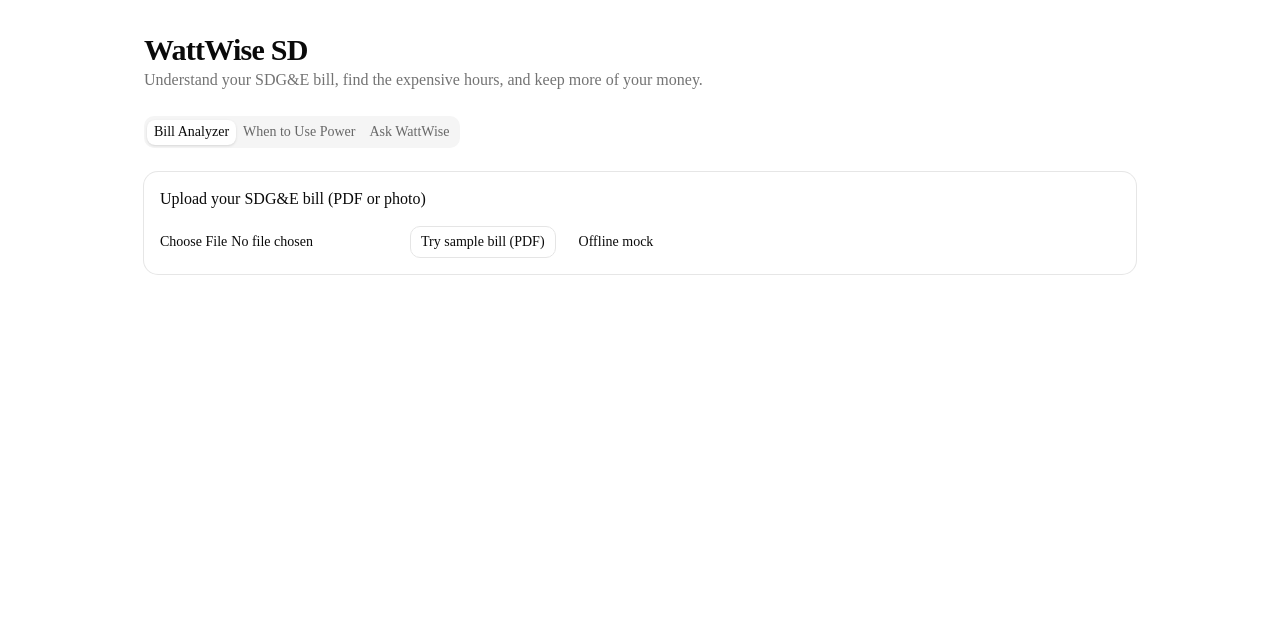
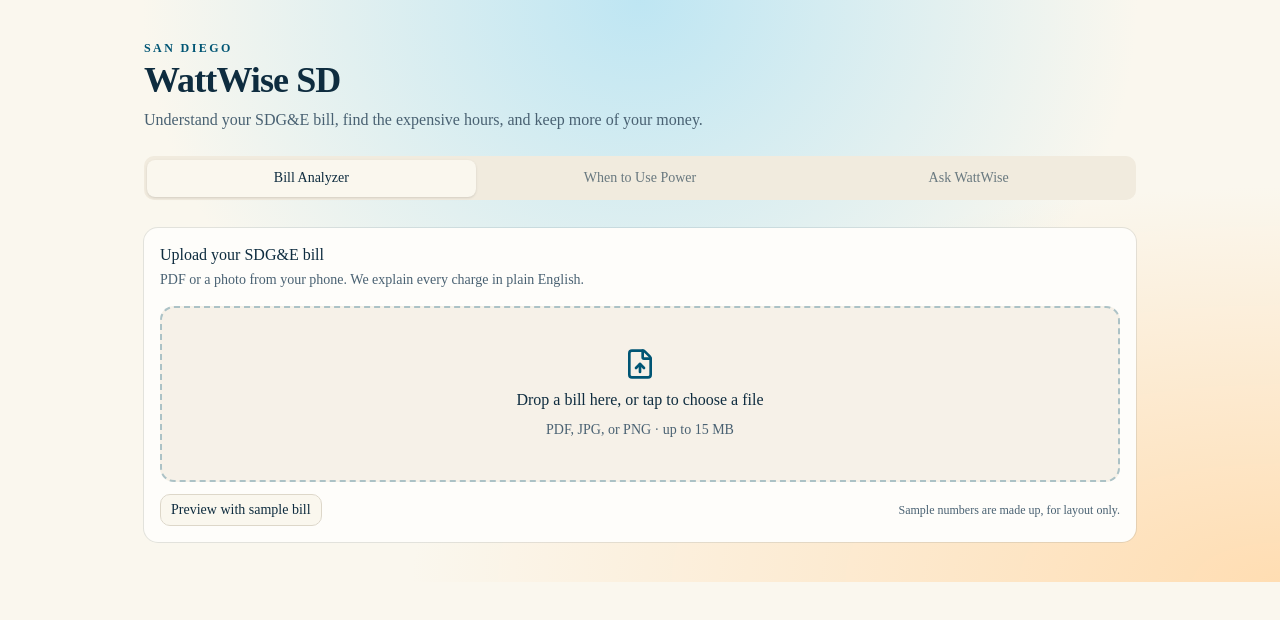
Before and after one commit to sharonkodali/wattwise-sd, a Next.js app: page / in a window 1280 px wide. Shown: the top 620 px of the page. Built offline with nearby package versions, Linux system fonts and the light colour scheme.

Commit message:
Adding UI changes

```diff
--- a/app/globals.css
+++ b/app/globals.css
@@ -49,29 +49,30 @@
 }
 
 :root {
-  --background: oklch(1 0 0);
-  --foreground: oklch(0.145 0 0);
-  --card: oklch(1 0 0);
-  --card-foreground: oklch(0.145 0 0);
-  --popover: oklch(1 0 0);
-  --popover-foreground: oklch(0.145 0 0);
-  --primary: oklch(0.205 0 0);
-  --primary-foreground: oklch(0.985 0 0);
-  --secondary: oklch(0.97 0 0);
-  --secondary-foreground: oklch(0.205 0 0);
-  --muted: oklch(0.97 0 0);
-  --muted-foreground: oklch(0.556 0 0);
-  --accent: oklch(0.97 0 0);
-  --accent-foreground: oklch(0.205 0 0);
+  /* Sand, Pacific navy, and sunset — San Diego, not generic gray. */
+  --background: oklch(0.975 0.012 90);
+  --foreground: oklch(0.28 0.05 240);
+  --card: oklch(0.995 0.004 90);
+  --card-foreground: oklch(0.28 0.05 240);
+  --popover: oklch(0.995 0.004 90);
+  --popover-foreground: oklch(0.28 0.05 240);
+  --primary: oklch(0.42 0.09 230);
+  --primary-foreground: oklch(0.985 0.01 90);
+  --secondary: oklch(0.94 0.02 85);
+  --secondary-foreground: oklch(0.32 0.05 240);
+  --muted: oklch(0.94 0.018 85);
+  --muted-foreground: oklch(0.48 0.04 240);
+  --accent: oklch(0.78 0.12 65);
+  --accent-foreground: oklch(0.28 0.06 50);
   --destructive: oklch(0.577 0.245 27.325);
-  --border: oklch(0.922 0 0);
-  --input: oklch(0.922 0 0);
-  --ring: oklch(0.708 0 0);
-  --chart-1: oklch(0.87 0 0);
-  --chart-2: oklch(0.556 0 0);
-  --chart-3: oklch(0.439 0 0);
-  --chart-4: oklch(0.371 0 0);
-  --chart-5: oklch(0.269 0 0);
+  --border: oklch(0.88 0.02 85);
+  --input: oklch(0.88 0.02 85);
+  --ring: oklch(0.55 0.09 220);
+  --chart-1: oklch(0.64 0.17 38);
+  --chart-2: oklch(0.52 0.1 220);
+  --chart-3: oklch(0.78 0.13 85);
+  --chart-4: oklch(0.58 0.1 160);
+  --chart-5: oklch(0.4 0.08 250);
   --radius: 0.625rem;
   --sidebar: oklch(0.985 0 0);
   --sidebar-foreground: oklch(0.145 0 0);
--- a/app/page.tsx
+++ b/app/page.tsx
@@ -6,23 +6,41 @@ import { AskWattWise } from "@/components/AskWattWise";
 
 export default function Home() {
   return (
-    <main className="mx-auto w-full max-w-5xl px-4 py-8">
+    <div className="min-h-full bg-[radial-gradient(ellipse_at_top,oklch(0.9_0.045_220),transparent_55%),radial-gradient(ellipse_at_bottom_right,oklch(0.92_0.07_70),transparent_48%)]">
+      <main className="mx-auto w-full max-w-5xl px-4 py-6 sm:py-10">
         <header className="mb-6">
-        <h1 className="text-3xl font-bold tracking-tight">WattWise SD</h1>
-        <p className="text-muted-foreground">
+          <p className="text-xs font-semibold tracking-[0.2em] text-primary uppercase">San Diego</p>
+          <h1 className="mt-1 text-3xl font-bold tracking-tight text-foreground sm:text-4xl">WattWise SD</h1>
+          <p className="mt-2 max-w-xl text-base text-muted-foreground">
             Understand your SDG&amp;E bill, find the expensive hours, and keep more of your money.
           </p>
         </header>
-      <Tabs defaultValue="bill">
-        <TabsList>
-          <TabsTrigger value="bill">Bill Analyzer</TabsTrigger>
-          <TabsTrigger value="when">When to Use Power</TabsTrigger>
-          <TabsTrigger value="ask">Ask WattWise</TabsTrigger>
+        <Tabs defaultValue="bill" className="gap-4">
+          <TabsList className="grid h-11! w-full grid-cols-3">
+            <TabsTrigger value="bill" className="px-1 text-xs sm:text-sm">
+              <span className="sm:hidden">Bill</span>
+              <span className="hidden sm:inline">Bill Analyzer</span>
+            </TabsTrigger>
+            <TabsTrigger value="when" className="px-1 text-xs sm:text-sm">
+              <span className="sm:hidden">Hours</span>
+              <span className="hidden sm:inline">When to Use Power</span>
+            </TabsTrigger>
+            <TabsTrigger value="ask" className="px-1 text-xs sm:text-sm">
+              <span className="sm:hidden">Ask</span>
+              <span className="hidden sm:inline">Ask WattWise</span>
+            </TabsTrigger>
           </TabsList>
-        <TabsContent value="bill"><BillAnalyzer /></TabsContent>
-        <TabsContent value="when"><WhenToUsePower /></TabsContent>
-        <TabsContent value="ask"><AskWattWise /></TabsContent>
+          <TabsContent value="bill">
+            <BillAnalyzer />
+          </TabsContent>
+          <TabsContent value="when">
+            <WhenToUsePower />
+          </TabsContent>
+          <TabsContent value="ask">
+            <AskWattWise />
+          </TabsContent>
         </Tabs>
       </main>
+    </div>
   );
 }
--- a/components/BillAnalyzer.tsx
+++ b/components/BillAnalyzer.tsx
@@ -1,102 +1,145 @@
 "use client";
 // Tab 1: Bill Analyzer (MAIN feature). OWNER: Person 2 (UI) + Person 1 (API).
-// TODO(P2): drag-and-drop, kWh-by-period donut chart, nicer ChargeCards, mobile layout.
 import { useState } from "react";
-import { Button } from "@/components/ui/button";
-import { Card, CardContent, CardHeader, CardTitle } from "@/components/ui/card";
-import { Badge } from "@/components/ui/badge";
+import { Lightbulb } from "lucide-react";
+import { Card, CardContent } from "@/components/ui/card";
+import { BillUpload } from "@/components/BillUpload";
+import { ChargeCard, formatUsd } from "@/components/ChargeCard";
+import { KwhDonut } from "@/components/KwhDonut";
+import { LanguageSelect, type Language } from "@/components/LanguageSelect";
 import type { BillAnalysis } from "@/lib/schemas";
 import { mockBill } from "@/lib/mock-bill";
 
-import { SUPPORTED_LANGUAGES as LANGUAGES } from "@/lib/schemas";
+const ALLOWED = ["application/pdf", "image/png", "image/jpeg", "image/webp", "image/heic"];
 
 export function BillAnalyzer() {
   const [original, setOriginal] = useState<BillAnalysis | null>(null);
   const [bill, setBill] = useState<BillAnalysis | null>(null);
+  const [language, setLanguage] = useState<Language>("English");
   const [loading, setLoading] = useState<string | null>(null);
   const [error, setError] = useState<string | null>(null);
 
+  function showSample() {
+    setOriginal(mockBill);
+    setBill(mockBill);
+    setLanguage("English");
+    setError(null);
+  }
+
   async function upload(file: File) {
-    setLoading("Reading your bill..."); setError(null);
+    if (!ALLOWED.includes(file.type) && !file.name.toLowerCase().endsWith(".pdf")) {
+      setError("Use a PDF or a photo (JPG, PNG, WEBP, or HEIC).");
+      return;
+    }
+    if (file.size > 15 * 1024 * 1024) {
+      setError("That file is over 15 MB. Try a smaller photo or PDF.");
+      return;
+    }
+    setLoading("Reading your bill...");
+    setError(null);
     try {
       const body = new FormData();
       body.append("file", file);
       const res = await fetch("/api/analyze-bill", { method: "POST", body });
       const data = await res.json();
-      if (!res.ok) throw new Error(data.error);
-      setOriginal(data); setBill(data);
-    } catch (e) { setError(e instanceof Error ? e.message : "Something went wrong"); }
-    finally { setLoading(null); }
+      if (!res.ok) throw new Error(data.error ?? "Could not read that bill.");
+      setOriginal(data);
+      setBill(data);
+      setLanguage("English");
+    } catch (e) {
+      setError(e instanceof Error ? e.message : "Something went wrong");
+    } finally {
+      setLoading(null);
+    }
   }
 
-  async function translate(language: string) {
+  async function translate(next: Language) {
     if (!original) return;
-    if (language === "English") return setBill(original);
-    setLoading(`Translating to ${language}...`); setError(null);
+    setLanguage(next);
+    if (next === "English") {
+      setBill(original);
+      return;
+    }
+    setLoading(`Translating to ${next}...`);
+    setError(null);
     try {
       const res = await fetch("/api/translate", {
-        method: "POST", headers: { "Content-Type": "application/json" },
-        body: JSON.stringify({ analysis: original, language }),
+        method: "POST",
+        headers: { "Content-Type": "application/json" },
+        body: JSON.stringify({ analysis: original, language: next }),
       });
       const data = await res.json();
-      if (!res.ok) throw new Error(data.error);
+      if (!res.ok) throw new Error(data.error ?? "Translation failed");
       setBill(data);
-    } catch (e) { setError(e instanceof Error ? e.message : "Translation failed"); }
-    finally { setLoading(null); }
+    } catch (e) {
+      setLanguage("English");
+      setBill(original);
+      setError(e instanceof Error ? e.message : "Translation failed");
+    } finally {
+      setLoading(null);
+    }
   }
 
+  const provider =
+    bill?.provider === "SDCP" ? "San Diego Community Power" : "SDG&E";
+
   return (
-    <div className="space-y-4 pt-4">
-      <Card>
-        <CardHeader><CardTitle>Upload your SDG&amp;E bill (PDF or photo)</CardTitle></CardHeader>
-        <CardContent className="flex flex-wrap items-center gap-3">
-          <input type="file" accept="application/pdf,image/*" onChange={(e) => e.target.files?.[0] && upload(e.target.files[0])} />
-          <Button
-            variant="outline"
-            disabled={!!loading}
-            onClick={async () => {
-              const blob = await (await fetch("/sample-bill.pdf")).blob();
-              upload(new File([blob], "sample-bill.pdf", { type: "application/pdf" }));
-            }}
-          >
-            Try sample bill (PDF)
-          </Button>
-          <Button variant="ghost" onClick={() => { setOriginal(mockBill); setBill(mockBill); }}>Offline mock</Button>
-          {original && (
-            <select className="rounded-md border px-2 py-1" onChange={(e) => translate(e.target.value)} defaultValue="English">
-              {LANGUAGES.map((l) => <option key={l}>{l}</option>)}
-            </select>
-          )}
-          {loading && <span className="text-sm text-muted-foreground">{loading}</span>}
-          {error && <span className="text-sm text-red-600">{error}</span>}
-        </CardContent>
-      </Card>
+    <div className="space-y-4 pt-3">
+      <BillUpload loading={loading} error={error} onFile={upload} onSample={showSample} />
 
       {bill && (
-        <>
-          <Card>
-            <CardContent className="pt-6">
-              <p className="text-sm text-muted-foreground">{bill.billingPeriod} · {bill.ratePlan} · {bill.provider === "SDCP" ? "San Diego Community Power" : "SDG&E"}</p>
-              <p className="text-4xl font-bold">${bill.totalDue.toFixed(2)}</p>
-              <p className="mt-2">{bill.summary}</p>
-              <p className="mt-2 font-medium">Top tip: {bill.topSavingTip}</p>
-            </CardContent>
-          </Card>
+        <div className="space-y-4" dir={language === "Arabic" ? "rtl" : "ltr"}>
+          <div className="flex flex-col gap-2 sm:flex-row sm:items-center sm:justify-between">
+            <p className="text-sm text-muted-foreground">
+              Translate the words. Dollar amounts and kWh stay the same.
+            </p>
+            <LanguageSelect value={language} disabled={loading !== null} onChange={translate} />
+          </div>
+
+          <div className="grid gap-4 lg:grid-cols-[1.15fr_0.85fr]">
+            <Card className="bg-gradient-to-br from-primary to-[oklch(0.34_0.07_230)] text-primary-foreground">
+              <CardContent className="flex h-full flex-col justify-center gap-2 py-2">
+                <p className="text-sm text-primary-foreground/80">Total due</p>
+                <p dir="ltr" className="text-5xl font-bold tracking-tight tabular-nums sm:text-6xl">
+                  {formatUsd(bill.totalDue)}
+                </p>
+                <p className="text-sm text-primary-foreground/85">
+                  {bill.billingPeriod} · {bill.ratePlan} · {provider}
+                </p>
+              </CardContent>
+            </Card>
+            <Card>
+              <CardContent>
+                <p className="mb-1 text-sm font-medium">kWh by time of day</p>
+                <KwhDonut kwhByPeriod={bill.kwhByPeriod} />
+              </CardContent>
+            </Card>
+          </div>
+
+          <div className="grid gap-3 sm:grid-cols-2">
+            <Card>
+              <CardContent>
+                <p className="text-sm font-medium text-muted-foreground">Summary</p>
+                <p className="mt-1 text-base leading-relaxed">{bill.summary}</p>
+              </CardContent>
+            </Card>
+            <Card className="border-accent/60 bg-accent/25">
+              <CardContent>
+                <p className="flex items-center gap-1.5 text-sm font-medium">
+                  <Lightbulb className="size-4" aria-hidden />
+                  Top tip
+                </p>
+                <p className="mt-1 text-base leading-relaxed">{bill.topSavingTip}</p>
+              </CardContent>
+            </Card>
+          </div>
+
           <div className="grid gap-3 sm:grid-cols-2">
             {bill.lineItems.map((item, i) => (
-              <Card key={i}>
-                <CardHeader className="flex flex-row items-center justify-between">
-                  <CardTitle className="text-base">{item.name}</CardTitle>
-                  <span className={item.amount < 0 ? "text-green-600" : ""}>${item.amount.toFixed(2)}</span>
-                </CardHeader>
-                <CardContent>
-                  <Badge variant="secondary" className="mb-2">{item.category.replace("_", " & ")}</Badge>
-                  <p className="text-sm">{item.plainEnglish}</p>
-                </CardContent>
-              </Card>
+              <ChargeCard key={`${item.name}-${i}`} item={item} />
             ))}
           </div>
-        </>
+        </div>
       )}
     </div>
   );
--- /dev/null
+++ b/components/BillUpload.tsx
@@ -0,0 +1,89 @@
+"use client";
+
+import { useRef, useState } from "react";
+import { FileUp, Loader2 } from "lucide-react";
+import { Button } from "@/components/ui/button";
+import { Card, CardContent, CardDescription, CardHeader, CardTitle } from "@/components/ui/card";
+
+const ACCEPT = "application/pdf,image/png,image/jpeg,image/webp,image/heic";
+
+type BillUploadProps = {
+  loading: string | null;
+  error: string | null;
+  onFile: (file: File) => void;
+  onSample: () => void;
+};
+
+export function BillUpload({ loading, error, onFile, onSample }: BillUploadProps) {
+  const inputRef = useRef<HTMLInputElement>(null);
+  const [dragging, setDragging] = useState(false);
+  const busy = loading !== null;
+
+  function take(file: File | undefined) {
+    if (file) onFile(file);
+  }
+
+  return (
+    <Card>
+      <CardHeader>
+        <CardTitle>Upload your SDG&amp;E bill</CardTitle>
+        <CardDescription>PDF or a photo from your phone. We explain every charge in plain English.</CardDescription>
+      </CardHeader>
+      <CardContent className="space-y-3">
+        <button
+          type="button"
+          disabled={busy}
+          onClick={() => inputRef.current?.click()}
+          onDragEnter={(e) => {
+            e.preventDefault();
+            setDragging(true);
+          }}
+          onDragOver={(e) => {
+            e.preventDefault();
+            setDragging(true);
+          }}
+          onDragLeave={() => setDragging(false)}
+          onDrop={(e) => {
+            e.preventDefault();
+            setDragging(false);
+            take(e.dataTransfer.files?.[0]);
+          }}
+          className={`flex w-full flex-col items-center justify-center gap-2 rounded-xl border-2 border-dashed px-4 py-10 text-center transition-colors disabled:opacity-60 ${
+            dragging ? "border-primary bg-primary/10" : "border-primary/30 bg-secondary/60 hover:border-primary/60"
+          }`}
+        >
+          {busy ? (
+            <Loader2 className="size-8 animate-spin text-primary" aria-hidden />
+          ) : (
+            <FileUp className="size-8 text-primary" aria-hidden />
+          )}
+          <span className="text-base font-medium text-foreground">
+            {busy ? loading : "Drop a bill here, or tap to choose a file"}
+          </span>
+          <span className="text-sm text-muted-foreground">PDF, JPG, or PNG · up to 15 MB</span>
+        </button>
+        <input
+          ref={inputRef}
+          type="file"
+          accept={ACCEPT}
+          className="sr-only"
+          onChange={(e) => {
+            take(e.target.files?.[0]);
+            e.target.value = "";
+          }}
+        />
+        <div className="flex flex-col gap-2 sm:flex-row sm:items-center sm:justify-between">
+          <Button type="button" variant="outline" disabled={busy} onClick={onSample} className="w-full sm:w-auto">
+            Preview with sample bill
+          </Button>
+          <p className="text-xs text-muted-foreground">Sample numbers are made up, for layout only.</p>
+        </div>
+        {error && (
+          <p role="alert" className="rounded-lg bg-destructive/10 px-3 py-2 text-sm text-destructive">
+            {error}
+          </p>
+        )}
+      </CardContent>
+    </Card>
+  );
+}
--- /dev/null
+++ b/components/ChargeCard.tsx
@@ -0,0 +1,34 @@
+import { Badge } from "@/components/ui/badge";
+import { Card, CardContent, CardHeader, CardTitle } from "@/components/ui/card";
+import type { LineItem } from "@/lib/schemas";
+
+const CATEGORY_LABEL: Record<LineItem["category"], string> = {
+  delivery: "Delivery",
+  generation: "Generation",
+  fees_taxes: "Fees & taxes",
+  credit: "Credit",
+  gas: "Gas",
+  other: "Other",
+};
+
+export function formatUsd(amount: number) {
+  return amount.toLocaleString("en-US", { style: "currency", currency: "USD" });
+}
+
+export function ChargeCard({ item }: { item: LineItem }) {
+  const credit = item.amount < 0;
+  return (
+    <Card>
+      <CardHeader className="flex flex-row items-start justify-between gap-3">
+        <CardTitle className="text-base leading-snug">{item.name}</CardTitle>
+        <span dir="ltr" className={`shrink-0 text-base font-semibold tabular-nums ${credit ? "text-emerald-700" : ""}`}>
+          {formatUsd(item.amount)}
+        </span>
+      </CardHeader>
+      <CardContent className="space-y-2">
+        <Badge variant="secondary">{CATEGORY_LABEL[item.category]}</Badge>
+        <p className="text-sm leading-relaxed text-foreground/90">{item.plainEnglish}</p>
+      </CardContent>
+    </Card>
+  );
+}
--- /dev/null
+++ b/components/KwhDonut.tsx
@@ -0,0 +1,48 @@
+"use client";
+
+import { Cell, Pie, PieChart } from "recharts";
+import {
+  ChartContainer,
+  ChartLegend,
+  ChartLegendContent,
+  ChartTooltip,
+  ChartTooltipContent,
+  type ChartConfig,
+} from "@/components/ui/chart";
+import type { BillAnalysis } from "@/lib/schemas";
+
+const config = {
+  kwh: { label: "kWh" },
+  onPeak: { label: "On-peak 4–9 PM", color: "var(--chart-1)" },
+  offPeak: { label: "Off-peak", color: "var(--chart-2)" },
+  superOffPeak: { label: "Super off-peak", color: "var(--chart-3)" },
+} satisfies ChartConfig;
+
+export function KwhDonut({ kwhByPeriod }: { kwhByPeriod: BillAnalysis["kwhByPeriod"] }) {
+  const data = [
+    { period: "onPeak", kwh: kwhByPeriod.onPeak, fill: "var(--color-onPeak)" },
+    { period: "offPeak", kwh: kwhByPeriod.offPeak, fill: "var(--color-offPeak)" },
+    { period: "superOffPeak", kwh: kwhByPeriod.superOffPeak, fill: "var(--color-superOffPeak)" },
+  ];
+  const total = kwhByPeriod.onPeak + kwhByPeriod.offPeak + kwhByPeriod.superOffPeak;
+
+  return (
+    <div className="relative">
+      <ChartContainer config={config} className="mx-auto aspect-square h-64 w-full max-w-sm">
+        <PieChart>
+          <ChartTooltip content={<ChartTooltipContent nameKey="period" hideLabel />} />
+          <Pie data={data} dataKey="kwh" nameKey="period" innerRadius={62} outerRadius={88} strokeWidth={2} paddingAngle={2}>
+            {data.map((slice) => (
+              <Cell key={slice.period} fill={slice.fill} />
+            ))}
+          </Pie>
+          <ChartLegend content={<ChartLegendContent nameKey="period" className="flex-wrap" />} />
+        </PieChart>
+      </ChartContainer>
+      <div className="pointer-events-none absolute inset-x-0 top-[38%] flex -translate-y-1/2 flex-col items-center">
+        <span className="text-2xl font-bold tabular-nums">{total.toLocaleString("en-US")}</span>
+        <span className="text-xs text-muted-foreground">kWh</span>
+      </div>
+    </div>
+  );
+}
--- /dev/null
+++ b/components/LanguageSelect.tsx
@@ -0,0 +1,50 @@
+"use client";
+
+import {
+  Select,
+  SelectContent,
+  SelectItem,
+  SelectTrigger,
+  SelectValue,
+} from "@/components/ui/select";
+
+export const LANGUAGES = [
+  "English",
+  "Spanish",
+  "Vietnamese",
+  "Tagalog",
+  "Chinese (Simplified)",
+  "Arabic",
+] as const;
+
+export type Language = (typeof LANGUAGES)[number];
+
+type LanguageSelectProps = {
+  value: Language;
+  disabled?: boolean;
+  onChange: (language: Language) => void;
+};
+
+export function LanguageSelect({ value, disabled, onChange }: LanguageSelectProps) {
+  return (
+    <Select
+      value={value}
+      disabled={disabled}
+      items={LANGUAGES.map((language) => ({ label: language, value: language }))}
+      onValueChange={(next) => {
+        if (next) onChange(next);
+      }}
+    >
+      <SelectTrigger className="w-full sm:w-56" aria-label="Translate explanations">
+        <SelectValue placeholder="Language" />
+      </SelectTrigger>
+      <SelectContent>
+        {LANGUAGES.map((language) => (
+          <SelectItem key={language} value={language}>
+            {language}
+          </SelectItem>
+        ))}
+      </SelectContent>
+    </Select>
+  );
+}
```
Lines whose indentation alone changed are shown as unchanged.
